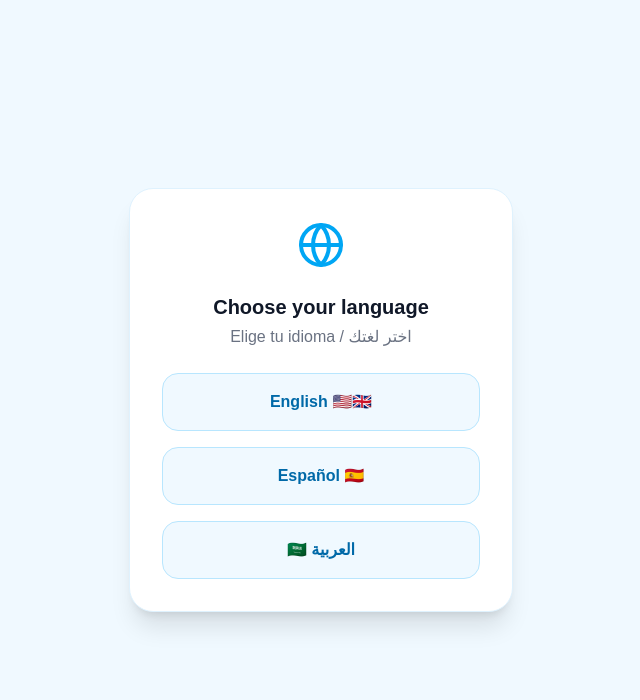
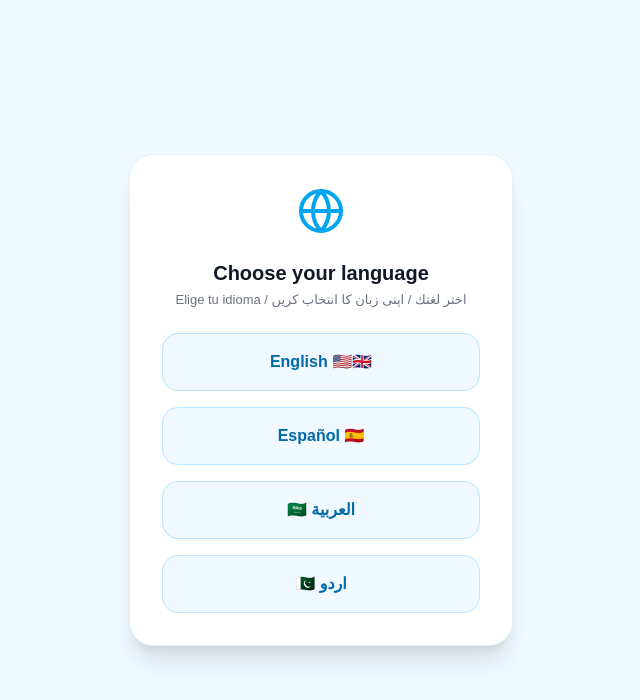
Before and after one commit to jhindy30-oss/chat-frontend, a Next.js app: page /connect/helpdesk in a window 1280 px wide. Shown: the top 700 px of the page, without its empty margins (319-959 px from the left). Built offline with nearby package versions, Linux system fonts and the light colour scheme.

Commit message:
Add Urdu language support to the application

```diff
--- a/app/connect/[source]/page.tsx
+++ b/app/connect/[source]/page.tsx
@@ -57,10 +57,25 @@ const translations = {
     secureMsg: "الرسائل آمنة ومشفرة 🔒",
     chatPlace: "اكتب رسالة... ✍️",
     autoGreet: "أهلاً بك 👋. شكرًا لتواصلك معنا. تم إبلاغ الدليل وسيكون معك قريبًا لمساعدتك في العثور على الإجابات التي تبحث عنها."
+  },
+  ur: {
+    brand: "ہوپ لائن",
+    slogan: "وہ جوابات جن کی آپ کو تلاش ہے۔",
+    instructions: "شروع کرنے کے لیے نیچے کچھ تفصیلات شیئر کریں 👇",
+    namePlace: "نام یا عرفی نام 👤",
+    agePlace: "عمر 🎂",
+    langPlace: "پسندیدہ زبان 🌍",
+    beliefPlace: "عقیدہ یا مذہب 🕊️",
+    submitBtn: "اپنا رہنما تلاش کریں ✨",
+    chatHeader: "ہوپ لائن 💙",
+    chatSubHeader: "فعال رہنما 🧭",
+    secureMsg: "پیغامات محفوظ اور انکرپٹڈ ہیں 🔒",
+    chatPlace: "پیغام لکھیں... ✍️",
+    autoGreet: "ہیلو 👋۔ ہم سے رابطہ کرنے کا شکریہ۔ ایک رہنما کو مطلع کر دیا گیا ہے اور وہ جلد ہی آپ کے ساتھ ہوں گے تاکہ آپ کو وہ جوابات تلاش کرنے میں مدد مل سکے جو آپ ڈھونڈ رہے ہیں۔"
   }
 };
 
-type LangKey = 'en' | 'es' | 'ar';
+type LangKey = 'en' | 'es' | 'ar' | 'ur';
 
 const renderMessageText = (text: string) => {
   const urlRegex = /(https?:\/\/[^\s]+)/g;
@@ -216,18 +231,19 @@ export default function GuestScanner({ params }: { params: { source: string } })
           <Globe size={48} className="text-sky-500 mx-auto mb-2" />
           <h2 className="text-xl font-bold text-gray-900 mb-2">
             Choose your language<br/>
-            <span className="text-base text-gray-500 font-medium mt-1 block">Elige tu idioma / اختر لغتك</span>
+            <span className="text-[13px] text-gray-500 font-medium mt-1 block">Elige tu idioma / اختر لغتك / اپنی زبان کا انتخاب کریں</span>
           </h2>
           <button onClick={() => selectLanguage('en')} className="w-full bg-sky-50 p-4 rounded-2xl font-bold text-sky-700 hover:bg-sky-100 transition-colors border border-sky-200">English 🇺🇸🇬🇧</button>
           <button onClick={() => selectLanguage('es')} className="w-full bg-sky-50 p-4 rounded-2xl font-bold text-sky-700 hover:bg-sky-100 transition-colors border border-sky-200">Español 🇪🇸</button>
           <button onClick={() => selectLanguage('ar')} className="w-full bg-sky-50 p-4 rounded-2xl font-bold text-sky-700 hover:bg-sky-100 transition-colors border border-sky-200" dir="rtl">العربية 🇸🇦</button>
+          <button onClick={() => selectLanguage('ur')} className="w-full bg-sky-50 p-4 rounded-2xl font-bold text-sky-700 hover:bg-sky-100 transition-colors border border-sky-200" dir="rtl">اردو 🇵🇰</button>
         </div>
       </div>
     );
   }
 
   const t = translations[selectedLang];
-  const isRtl = selectedLang === 'ar';
+  const isRtl = selectedLang === 'ar' || selectedLang === 'ur';
 
   // 2. Intake Form Screen
   if (!isSubmitted) {
```
